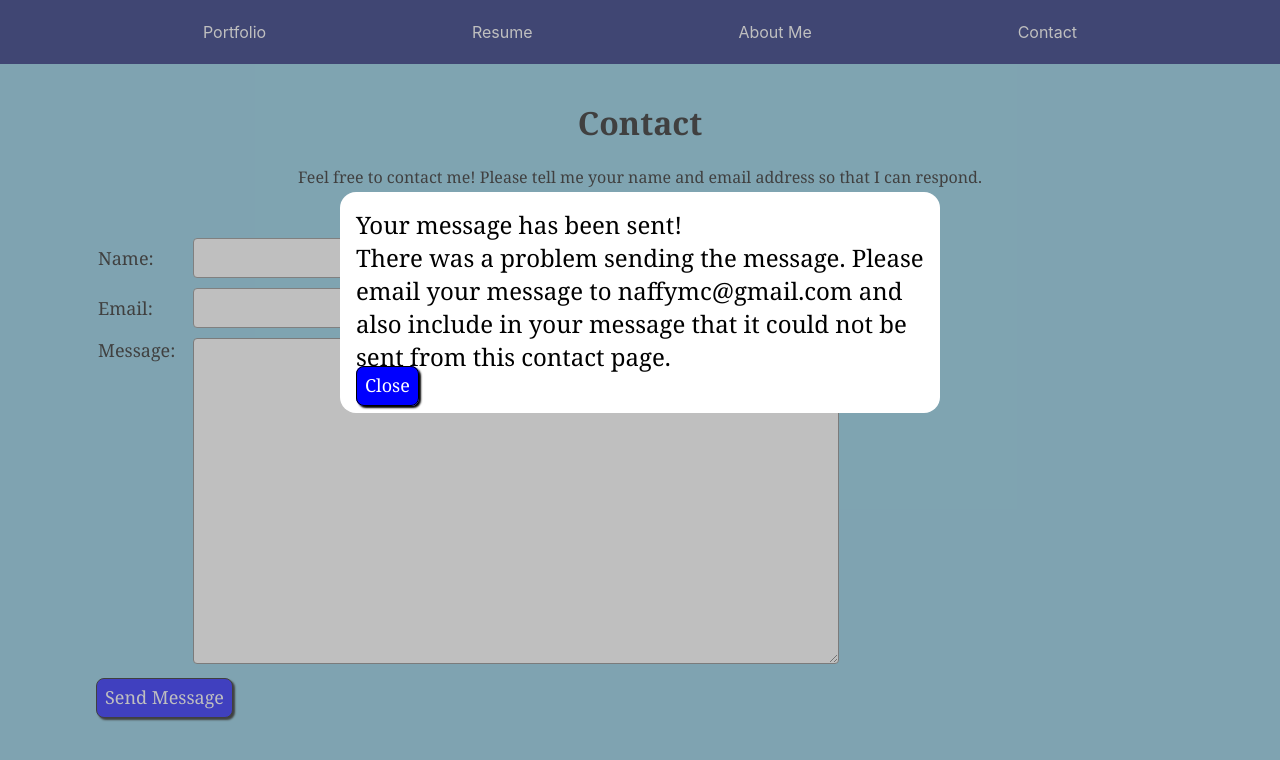
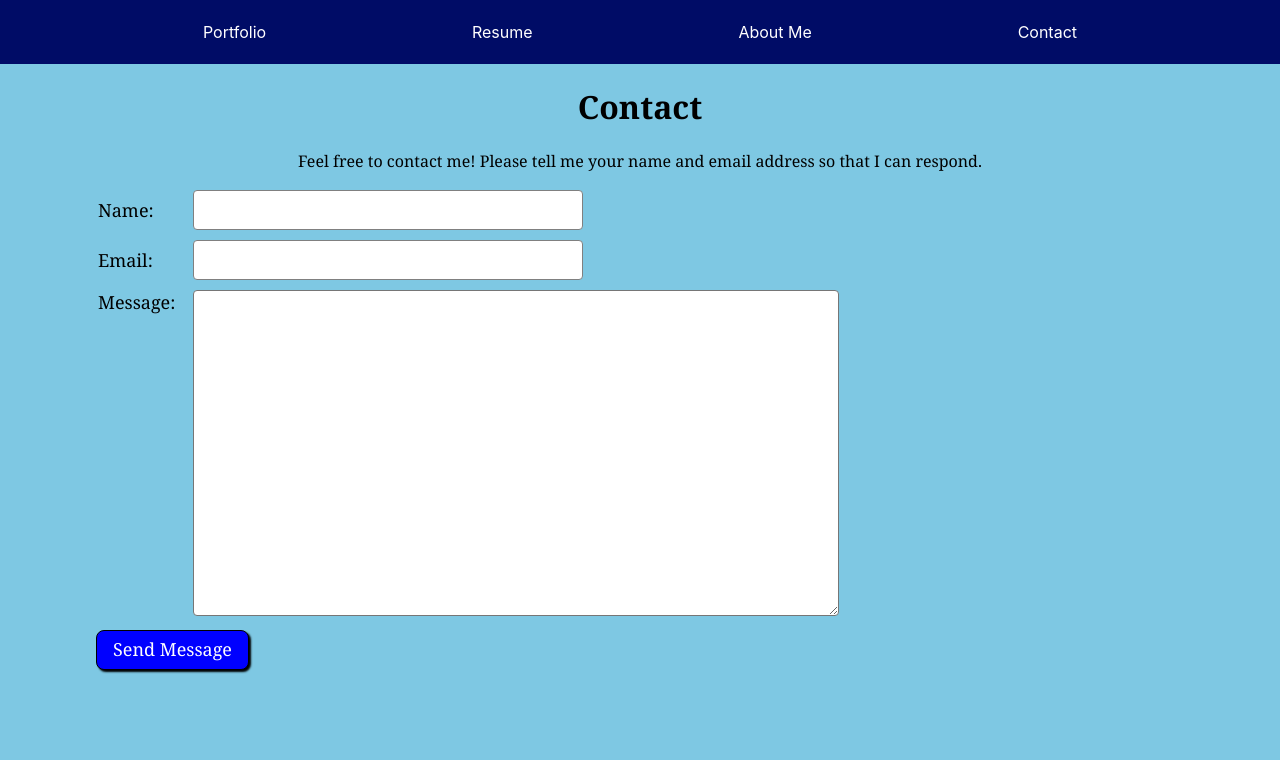
Before and after one commit to Nebulator/Portfolio, a React (Create React App) app: page /Contact in a window 1280 px wide. Shown: the top 760 px of the page. Built offline with nearby package versions, Linux system fonts and the light colour scheme.

Commit message:
Finished Contact Popup

```diff
--- a/src/App.css
+++ b/src/App.css
@@ -38,5 +38,5 @@
 }
 
 .page-container{
-  padding:16px 64px;
+  padding: 0 64px 0 64px;
 }
--- a/src/components/section/section.scss
+++ b/src/components/section/section.scss
@@ -47,18 +47,3 @@ h3 {
     display:flex;
     margin: auto 0;
 }
-
-.btn-link {
-    background-color: #0000FF;
-    padding: 6px 8px 8px 8px;
-    text-decoration: none;
-    border-radius: 8px;
-    border: solid black 1px;
-    box-shadow: 2px 2px 2px #000;
-    cursor: pointer;
-    color:white;
-    transition: background-color 0.25s;
-}
-.btn-link:hover {
-    background-color: #000C66;
-}
--- a/src/index.css
+++ b/src/index.css
@@ -15,7 +15,7 @@ code {
 
 .btn-link {
   font-size: 18px;
-  background-color: #0000FF;
+  background-color: blue;
   padding: 6px 16px 8px 16px;
   text-decoration: none;
   border-radius: 8px;
@@ -30,7 +30,7 @@ code {
   background-color: #000C66;
 }
 
-.popup-btn {
+.btn-container {
   margin: 16px 0;
 }
 
--- a/src/pages/contact/contact.js
+++ b/src/pages/contact/contact.js
@@ -1,8 +1,15 @@
-import React from 'react';
+import React, {useState} from 'react';
 import emailjs from 'emailjs-com';
 import './contact.scss';
 
 export default function Contact() {
+    const [successPopup, setSuccessPopup] = useState(false);
+    const [failPopup, setFailPopup] = useState(false);
+
+    function close() {
+        setSuccessPopup(false);
+        setFailPopup(false);
+    }
 
     function sendMessage(e) {
         e.preventDefault();
@@ -38,15 +45,23 @@ export default function Contact() {
                 </table>
             <input className="btn-link submit-btn" type="submit" value="Send Message"/>
             </form>
+            {(successPopup || failPopup) &&
                 <div className="overlay">
                     <div className="popup">
                         <div className="popup-container">
+                            {successPopup &&
                                 <p>Your message has been sent!</p>
+                            }
+                            {failPopup &&
                                 <p>There was a problem sending the message. Please email your message to naffymc@gmail.com and also include in your message that it could not be sent from this contact page.</p>
-                        <btn className="btn-link popup-btn" target="_blank" rel="noreferrer">Close</btn>
+                            }
+                            <div className="btn-container">
+                                <btn className="btn-link popup-btn" onClick={close}>Close</btn>
                             </div>
                         </div>
                     </div>
+                </div>
+            }
         </>
   );
 }
--- a/src/pages/contact/contact.scss
+++ b/src/pages/contact/contact.scss
@@ -8,7 +8,7 @@ td:nth-child(2)
 }
 
 .contact-form {
-    padding:32px;
+    padding: 0 32px 32px 32px;
 }
 
 .input-group {
```
Lines whose indentation alone changed are shown as unchanged.
